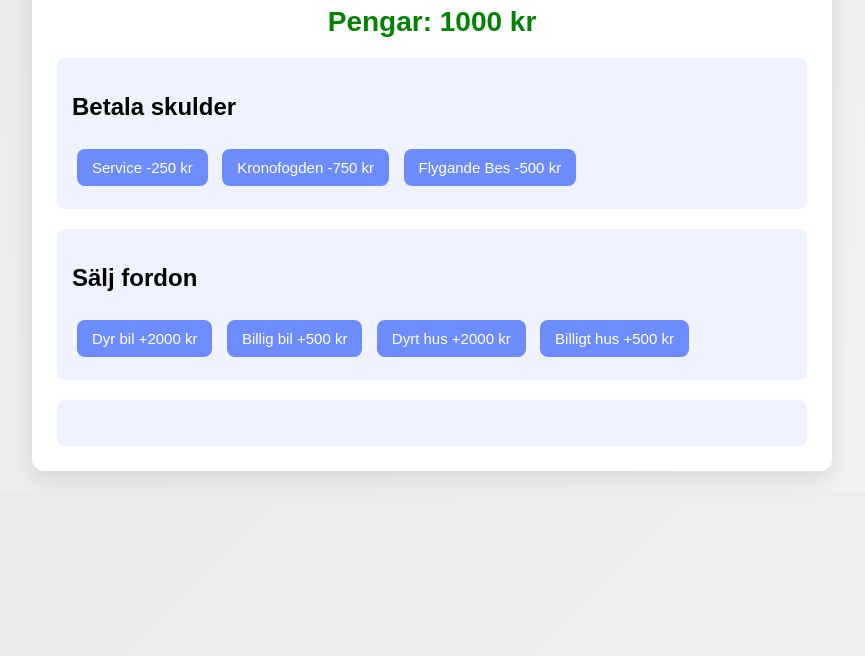
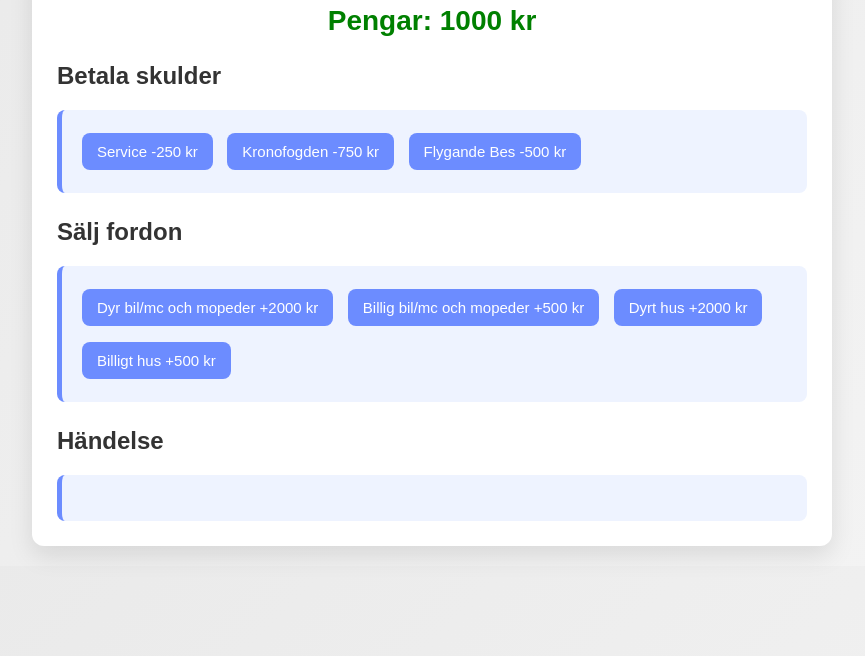
Before and after one commit to villeborrr/Motorpol, a plain HTML site: page spel.html in a window 1280 px wide. Shown: the part 144-800 px from the top of the page, without its empty margins (208-1073 px from the left). Drawn offline with Linux system fonts and the light colour scheme.

Commit message:
Add files via upload

```diff
--- a/spel.html
+++ b/spel.html
@@ -21,8 +21,6 @@
             border-radius: 12px;
             box-shadow: 0 10px 25px rgba(0,0,0,0.1);
         }
-
-        /* TOPP BAR */
         .top-bar {
             display: flex;
             justify-content: flex-end;
@@ -46,6 +44,11 @@
             text-align: center;
             color: #222;
             margin-top: 10px;
+        }
+
+        h2 {
+            color: #333;
+            margin-top: 25px;
         }
 
         .money {
@@ -75,7 +78,8 @@
             background: #eef3ff;
             padding: 15px;
             border-radius: 8px;
-            margin-top: 20px;
+            margin-top: 10px;
+            border-left: 5px solid #6c8cff;
         }
     </style>
 </head>
@@ -83,33 +87,36 @@
 <body>
 
 <div class="container">
+
     <div class="top-bar">
         <a class="back-button" href="index.html">← Gå tillbaka</a>
     </div>
 
-    <h1>Spelsida 🎮</h1>
+    <h1>Spelsida</h1>
 
     <div class="money">
         Pengar: <span id="money">1000</span> kr
     </div>
 
+    <h2>Betala skulder</h2>
+
     <div class="box">
-        <h2>Betala skulder</h2>
-
         <button onclick="service()">Service -250 kr</button>
         <button onclick="kronofogden()">Kronofogden -750 kr</button>
         <button onclick="flygandeBes()">Flygande Bes -500 kr</button>
     </div>
 
+    <h2>Sälj fordon</h2>
+
     <div class="box">
-        <h2>Sälj fordon</h2>
-
-        <button onclick="sellBigCar()">Dyr bil +2000 kr</button>
-        <button onclick="sellCheapCar()">Billig bil +500 kr</button>
+        <button onclick="sellBigCar()">Dyr bil/mc och mopeder +2000 kr</button>
+        <button onclick="sellCheapCar()">Billig bil/mc och mopeder +500 kr</button>
 
         <button onclick="sellBigHouse()">Dyrt hus +2000 kr</button>
         <button onclick="sellCheapHouse()">Billigt hus +500 kr</button>
     </div>
+
+    <h2>Händelse</h2>
 
     <div class="box">
         <p id="status"></p>
@@ -149,13 +156,13 @@ function flygandeBes() {
 
 function sellBigCar() {
     money += 2000;
-    document.getElementById("status").innerText = "Du sålde en dyr bil.";
+    document.getElementById("status").innerText = "Du sålde en dyr bil/mc/moped.";
     updateMoney();
 }
 
 function sellCheapCar() {
     money += 500;
-    document.getElementById("status").innerText = "Du sålde en billig bil.";
+    document.getElementById("status").innerText = "Du sålde en billig bil/mc/moped.";
     updateMoney();
 }
 
```
Also changed, not shown: index.html (+8 -9 lines).
